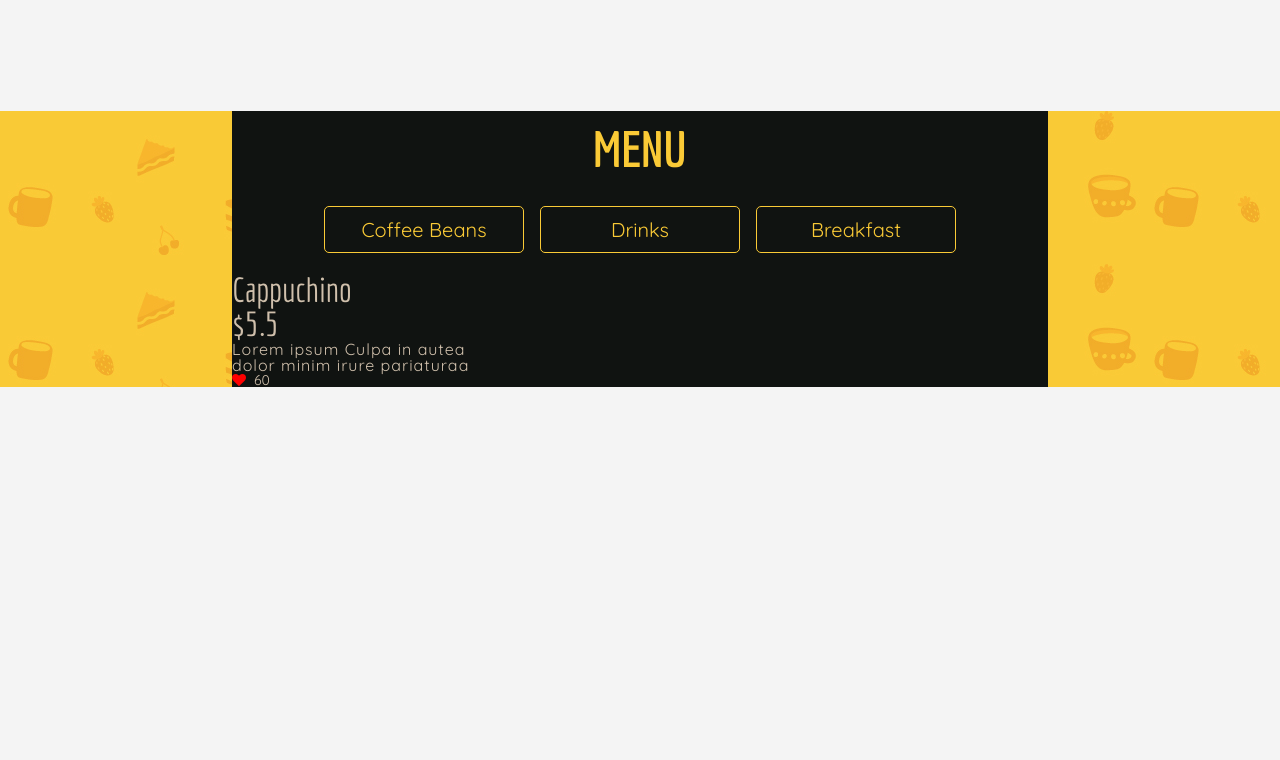
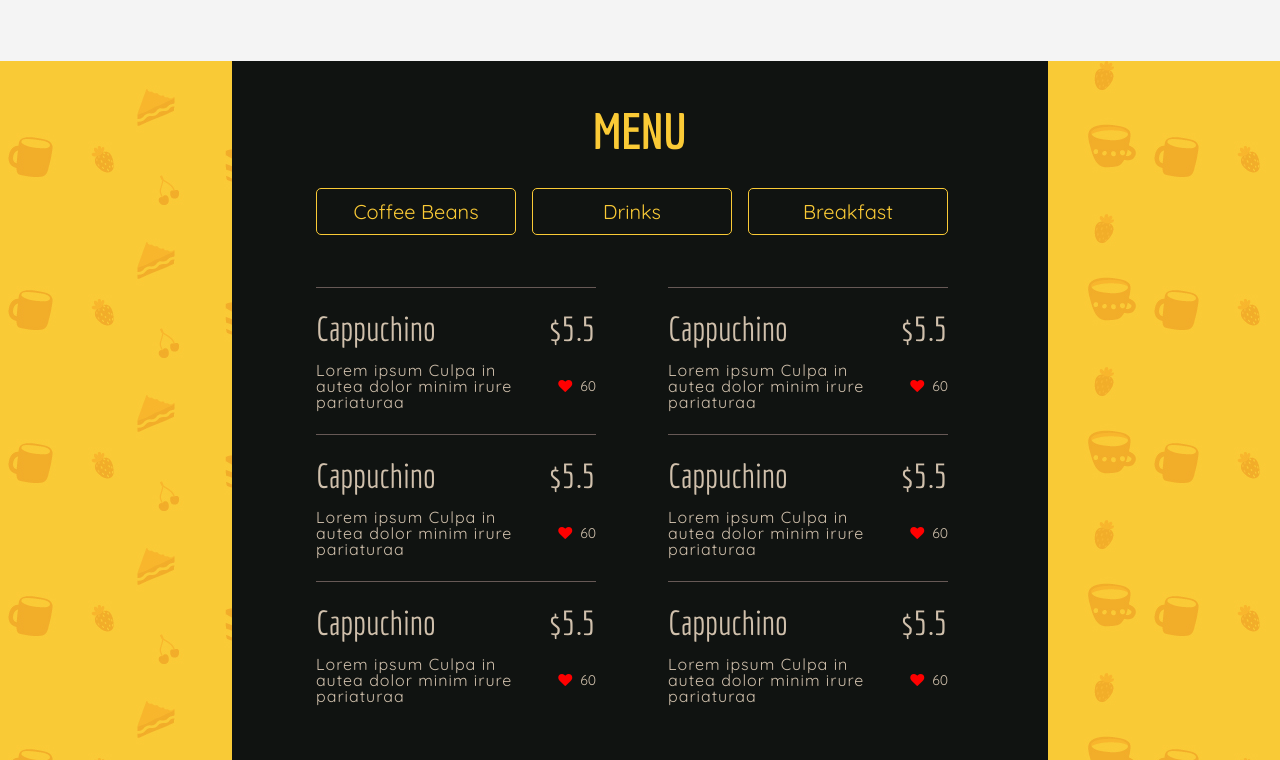
Before and after one commit to serhiicss/Kafeinate, a plain HTML site: page index.html in a window 1280 px wide. Shown: the part 1394-2154 px from the top of the page. Before the commit the page ends 1783 px from the top, so only its background shows below. Drawn offline with nearby package versions, Linux system fonts and the light colour scheme.

Commit message:
menu section done

```diff
--- a/css/styles.css
+++ b/css/styles.css
@@ -340,7 +340,8 @@ nav.header-nav {
     color: #0a0a08; }
 
 .button-cta-menu {
-  font-weight: 400; }
+  font-weight: 400;
+  margin-right: 16px; }
 
 header {
   background-color: #101311;
@@ -531,10 +532,15 @@ section.menu {
 .menu-wrapper {
   max-width: 816px;
   margin: 0 auto;
+  padding: 32px 0;
   text-align: center;
   background-color: #101311; }
   .menu-wrapper h2 {
+    margin: 0;
     color: #faca36; }
+  @media only screen and (max-width: 719px) {
+    .menu-wrapper {
+      padding: 16px 0; } }
 
 .menu-buttons {
   display: -webkit-box;
@@ -544,11 +550,43 @@ section.menu {
   -webkit-justify-content: space-around;
       -ms-flex-pack: distribute;
           justify-content: space-around;
+  -webkit-flex-wrap: wrap;
+      -ms-flex-wrap: wrap;
+          flex-wrap: wrap;
   max-width: 648px;
   margin: 0 auto; }
 
+.menu-item-wrapper {
+  display: -webkit-box;
+  display: -webkit-flex;
+  display: -ms-flexbox;
+  display: flex;
+  -webkit-justify-content: space-around;
+      -ms-flex-pack: distribute;
+          justify-content: space-around;
+  -webkit-flex-wrap: wrap;
+      -ms-flex-wrap: wrap;
+          flex-wrap: wrap;
+  margin-top: 32px;
+  padding: 0 56px; }
+
 .menu-item {
+  display: -webkit-box;
+  display: -webkit-flex;
+  display: -ms-flexbox;
+  display: flex;
+  -webkit-flex-wrap: wrap;
+      -ms-flex-wrap: wrap;
+          flex-wrap: wrap;
+  -webkit-box-pack: justify;
+  -webkit-justify-content: space-between;
+      -ms-flex-pack: justify;
+          justify-content: space-between;
   max-width: 280px;
+  padding-top: 24px;
+  margin-bottom: 24px;
+  margin-right: 16px;
+  border-top: 1px solid #675956;
   color: #d0c0ac;
   text-align: left; }
 
@@ -556,16 +594,22 @@ section.menu {
   font-family: Economica, sans-serif;
   font-size: 3.4rem; }
 
-.menu-item-price {
-  right: 0; }
+.menu-item-descr, .menu-item-likes {
+  margin-top: 16px; }
 
 .menu-item-descr {
+  width: 232px;
+  margin-right: 8px;
   font-family: Quicksand, sans-serif;
   font-size: 1.6rem;
   letter-spacing: 0.1rem; }
 
 .menu-item-likes {
-  font-size: 1.4rem; }
+  font-size: 1.4rem;
+  -webkit-align-self: center;
+      -ms-flex-item-align: center;
+              -ms-grid-row-align: center;
+          align-self: center; }
   .menu-item-likes .fa-heart {
     color: red;
     margin-right: 8px; }
--- a/index.html
+++ b/index.html
@@ -124,6 +124,41 @@
 					<div class="menu-item-likes"><i class="fa fa-heart" aria-hidden="true"></i>60</div>
 				</div><!-- menu-item -->
 
+				<div class="menu-item">
+					<div class="menu-item-title">Cappuchino</div>
+					<div class="menu-item-price">$5.5</div>
+					<div class="menu-item-descr">Lorem ipsum Culpa in autea dolor minim irure pariaturaa </div>
+					<div class="menu-item-likes"><i class="fa fa-heart" aria-hidden="true"></i>60</div>
+				</div><!-- menu-item -->
+
+				<div class="menu-item">
+					<div class="menu-item-title">Cappuchino</div>
+					<div class="menu-item-price">$5.5</div>
+					<div class="menu-item-descr">Lorem ipsum Culpa in autea dolor minim irure pariaturaa </div>
+					<div class="menu-item-likes"><i class="fa fa-heart" aria-hidden="true"></i>60</div>
+				</div><!-- menu-item -->
+
+				<div class="menu-item">
+					<div class="menu-item-title">Cappuchino</div>
+					<div class="menu-item-price">$5.5</div>
+					<div class="menu-item-descr">Lorem ipsum Culpa in autea dolor minim irure pariaturaa </div>
+					<div class="menu-item-likes"><i class="fa fa-heart" aria-hidden="true"></i>60</div>
+				</div><!-- menu-item -->
+
+				<div class="menu-item">
+					<div class="menu-item-title">Cappuchino</div>
+					<div class="menu-item-price">$5.5</div>
+					<div class="menu-item-descr">Lorem ipsum Culpa in autea dolor minim irure pariaturaa </div>
+					<div class="menu-item-likes"><i class="fa fa-heart" aria-hidden="true"></i>60</div>
+				</div><!-- menu-item -->
+
+				<div class="menu-item">
+					<div class="menu-item-title">Cappuchino</div>
+					<div class="menu-item-price">$5.5</div>
+					<div class="menu-item-descr">Lorem ipsum Culpa in autea dolor minim irure pariaturaa </div>
+					<div class="menu-item-likes"><i class="fa fa-heart" aria-hidden="true"></i>60</div>
+				</div><!-- menu-item -->
+
 			</div><!-- menu-item-wrapper -->
 
 		</div><!-- menu-wrapper -->
```
Lines whose indentation alone changed are shown as unchanged.
